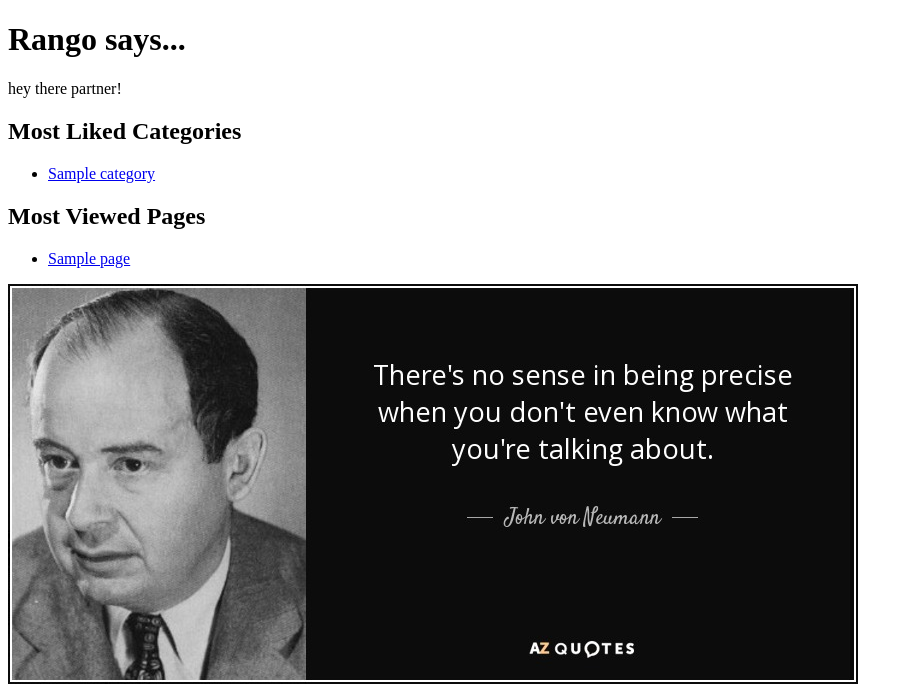
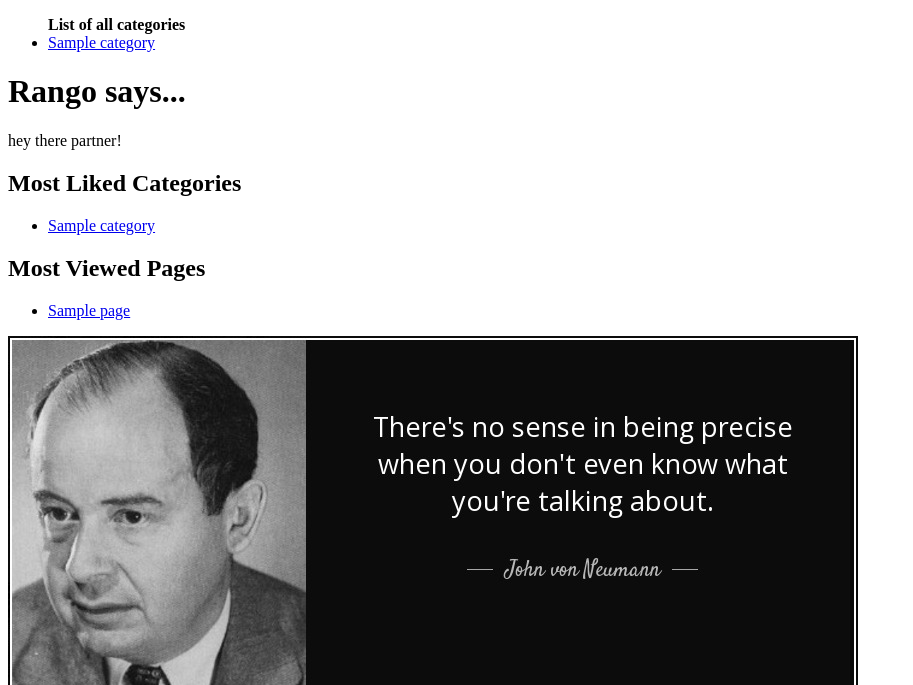
Before and after one commit to philipphanemann/tango_with_django, a Django app: page / in a window 1280 px wide. Shown: the top 685 px of the page, without its empty margins (0-913 px from the left). Run offline with Django 3.2, Linux system fonts and the light colour scheme; tables that the repository leaves empty hold one stand-in row (values such as "Sample post").

Commit message:
8.5 Template Tags

```diff
--- /dev/null
+++ b/rango/templatetags/rango_template_tags.py
@@ -0,0 +1,10 @@
+from django import template
+from rango.models import Category
+
+register = template.Library()
+
+
+@register.inclusion_tag('rango/categories_sidebar.html')
+def get_category_list(category=None):
+    return {'categories': Category.objects.all(),
+            'act_category': category}
--- a/templates/rango/base.html
+++ b/templates/rango/base.html
@@ -1,4 +1,5 @@
 <!DOCTYPE html>
+{% load rango_template_tags %}
 {% load staticfiles %}
 <html>
 <head lang="en">
@@ -11,6 +12,11 @@
     </title>
 </head>
 <body>
+    <div>
+        {% block sidebar_block %}
+            {% get_category_list category %}
+        {% endblock %}
+    </div>
     <div>
     {% block body_block %}
     {% endblock %}
--- /dev/null
+++ b/templates/rango/categories_sidebar.html
@@ -0,0 +1,13 @@
+<ul>
+    <strong>List of all categories</strong>
+    {% for cat in categories %}
+        {% if cat == act_category %}
+            <strong>
+            <li><a href="{% url 'show_category' cat.slug %}">{{ cat.name }}</a></li>
+            </strong>
+        {% else %}
+            <li><a href="{% url 'show_category' cat.slug %}">{{ cat.name }}</a></li>
+        {% endif %}
+    {% endfor %}
+
+</ul>
```
Also changed, not shown: rango/templatetags/__init__.py (added).
